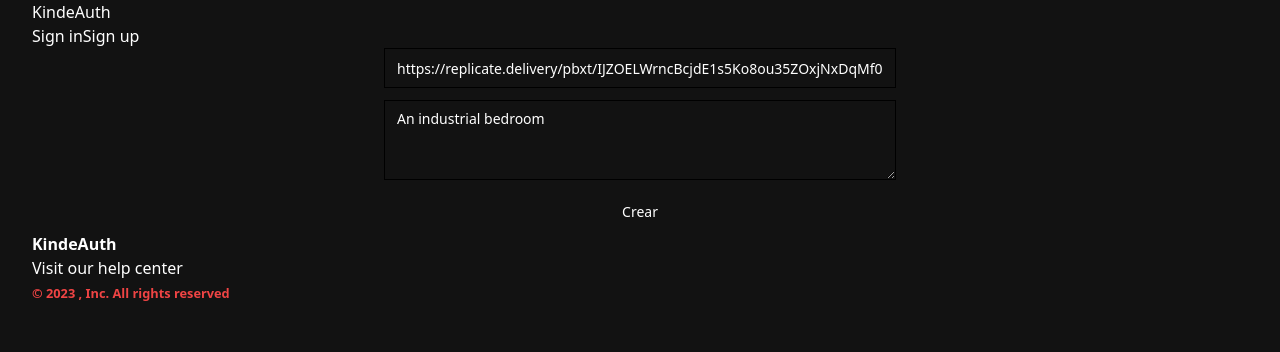
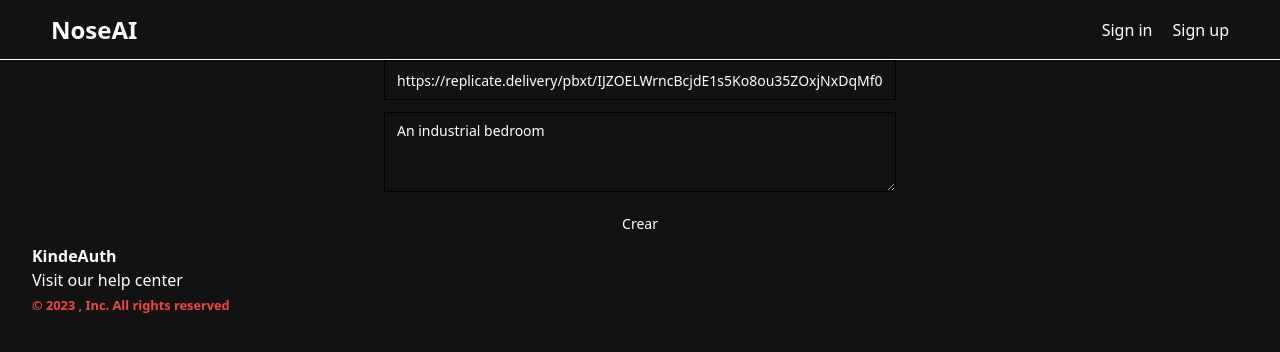
Before and after one commit to IMagurno/NoseaI, a Next.js app: page / in a window 1280 px wide. Shown: the top 352 px of the page. Built offline with nearby package versions, Linux system fonts and the light colour scheme; no server answers.

Commit message:
Update layout loggout

```diff
--- a/src/app/layout.tsx
+++ b/src/app/layout.tsx
@@ -23,15 +23,17 @@ export default async function RootLayout ({
     <html lang='en'>
       <body>
         <header>
-          <nav className='nav container'>
-            <h1 className='text-display-3'>KindeAuth</h1>
+          <nav className='flex h-[60px] justify-between items-center border-b border-white px-[51px]'>
+            <h1 className='font-bold  text-2xl'>NoseAI</h1>
             <div>
               {!(await isAuthenticated()) ? (
                 <>
-                  <LoginLink className='btn btn-ghost sign-in-btn'>
-                    Sign in
-                  </LoginLink>
-                  <RegisterLink className='btn btn-dark'>Sign up</RegisterLink>
+                  <div className="flex gap-5">
+                    <LoginLink className='hover:underline'>Sign in</LoginLink>
+                    <RegisterLink className='hover:underline'>
+                      Sign up
+                    </RegisterLink>
+                  </div>
                 </>
               ) : (
                 <div className='profile-blob'>
```
